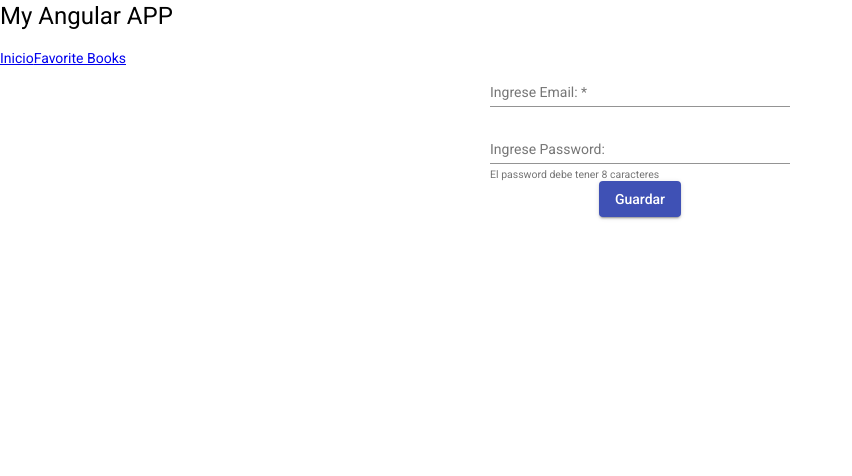
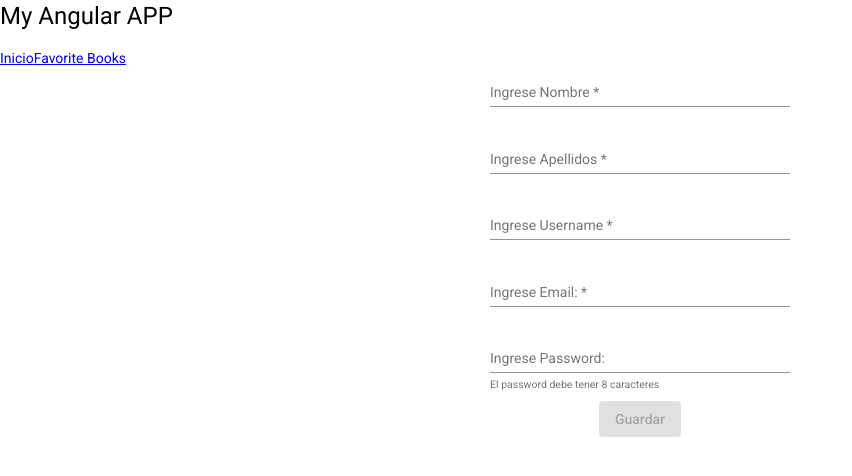
Before and after one commit to frodorix/Microservices, an Angular app in the folder Angular/my-web-app/: page /registrar in a window 1280 px wide. Shown: the top 476 px of the page, without its empty margins (0-852 px from the left). Built offline with nearby package versions, Linux system fonts and the light colour scheme.

Commit message:
Validations in submit event

```diff
--- a/Angular/my-web-app/src/app/security/register/register.component.html
+++ b/Angular/my-web-app/src/app/security/register/register.component.html
@@ -4,7 +4,47 @@
     fxLayoutAlign="center center"
     #f="ngForm"
     (ngSubmit)="registrarUsuario(f)"
+    fxLayoutGap="10px"
   >
+    <mat-form-field>
+      <mat-label>Ingrese Nombre</mat-label>
+      <input
+        type="text"
+        ngModel
+        name="nombre"
+        required
+        placeholder="Ingrese Nombre"
+        matInput
+      />
+      <mat-error>Debe ingresar un nombre</mat-error>
+    </mat-form-field>
+
+    <mat-form-field>
+      <mat-label>Ingrese Apellidos</mat-label>
+      <input
+        type="text"
+        ngModel
+        name="apellidos"
+        required
+        placeholder="Ingrese Apellidps"
+        matInput
+      />
+      <mat-error>Debe ingresar los apellidos</mat-error>
+    </mat-form-field>
+
+    <mat-form-field>
+      <mat-label>Ingrese Username</mat-label>
+      <input
+        type="text"
+        ngModel
+        name="username"
+        required
+        placeholder="frodorix"
+        matInput
+      />
+      <mat-error>Debe ingresar un username</mat-error>
+    </mat-form-field>
+
     <mat-form-field>
       <mat-label>Ingrese Email:</mat-label>
       <input
@@ -17,8 +57,12 @@
         required
         #emailInput="ngModel"
       />
-      <mat-error *ngIf="emailInput.hasError('required')">El correo no puede estar en blanco</mat-error>
-      <mat-error *ngIf="!emailInput.hasError('required')">El email es inválido</mat-error>
+      <mat-error *ngIf="emailInput.hasError('required')"
+        >El correo no puede estar en blanco</mat-error
+      >
+      <mat-error *ngIf="!emailInput.hasError('required')"
+        >El email es inválido</mat-error
+      >
     </mat-form-field>
 
     <mat-form-field hintLabel="El password debe tener 8 caracteres">
@@ -29,12 +73,11 @@
         placeholder="Ingresa Password"
         ngModel
         name="password"
-
         minlength="8"
       />
       <mat-error>El password debe tener mas de 8 caraceres</mat-error>
     </mat-form-field>
 
-    <button type="submit" mat-raised-button color="primary">Guardar</button>
+    <button type="submit" mat-raised-button color="primary" [disabled]="f.invalid">Guardar</button>
   </form>
 </section>
```
